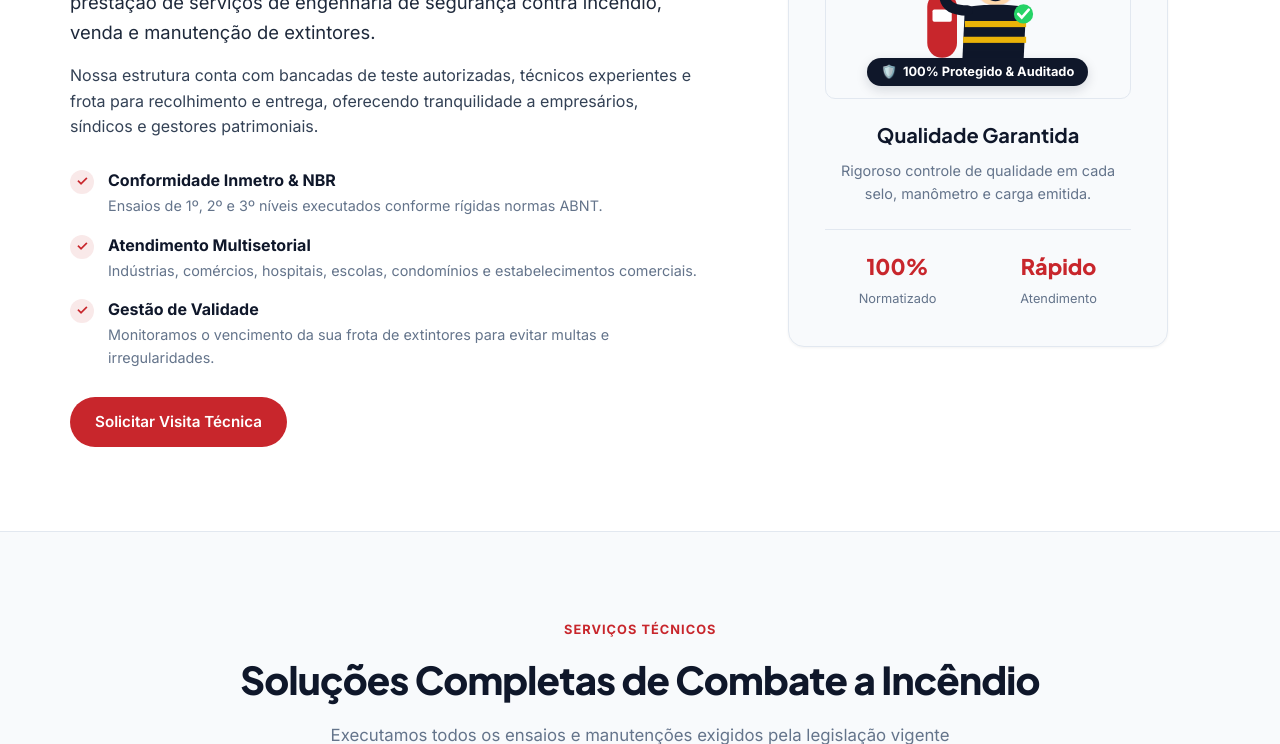
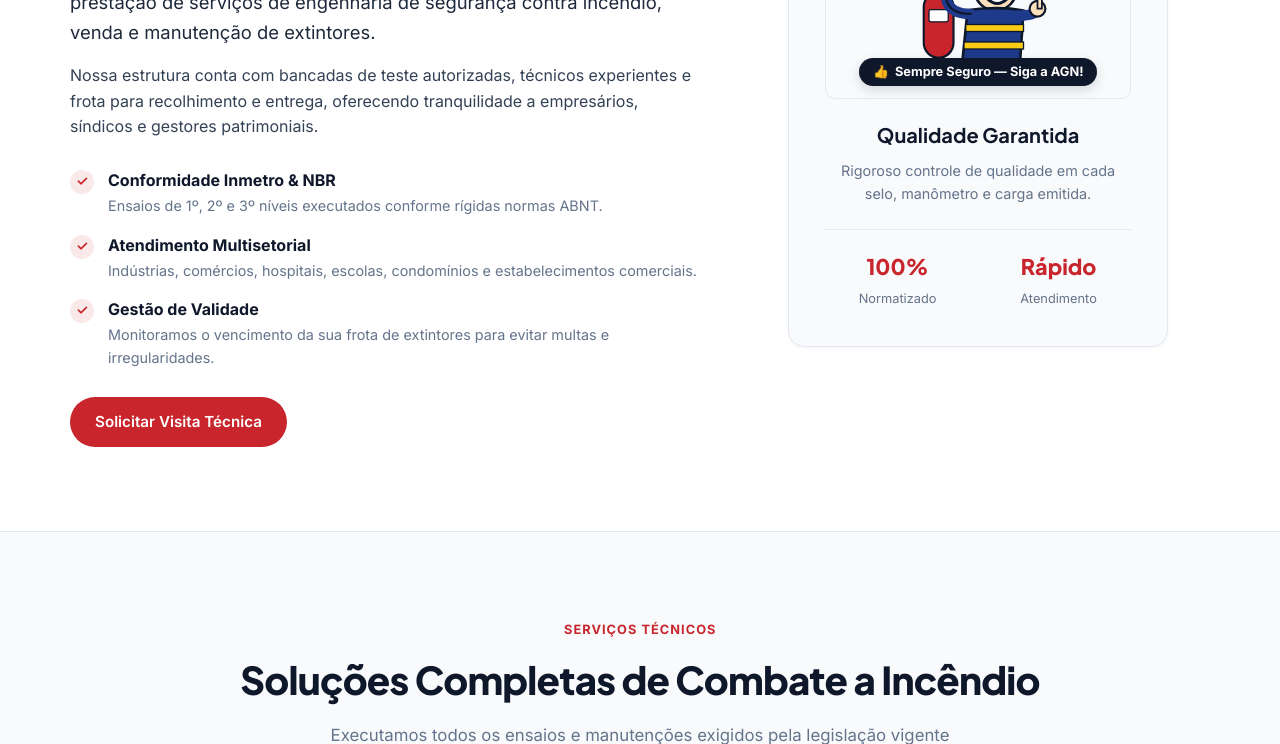
Before and after one commit to ViniciusExtremXD/site-agn, a plain HTML site: page index.html in a window 1280 px wide. Shown: the part 1136-1880 px from the top of the page. Drawn offline with Linux system fonts and the light colour scheme.

Commit message:
Replace firefighter mascot with iconic Fallout Vault Boy style firefighter with thumbs-up gesture

```diff
--- a/index.html
+++ b/index.html
@@ -41,7 +41,7 @@
   <link rel="preconnect" href="https://fonts.gstatic.com" crossorigin>
   <link href="https://fonts.googleapis.com/css2?family=Plus+Jakarta+Sans:wght@500;600;700;800&family=Inter:wght@400;500;600;700&display=swap" rel="stylesheet">
 
-  <link rel="stylesheet" href="css/style.css?v=100">
+  <link rel="stylesheet" href="css/style.css?v=110">
 
   <!-- Schema.org Data for Google Logo, Sitelinks & Business Info -->
   <script type="application/ld+json">
@@ -317,7 +317,7 @@
         <div class="empresa-card-side epic-reveal" style="--delay: 0.3s">
           <div class="seal-box">
 
-            <!-- STAGE DA ANIMAÇÃO DO BOMBEIRO MASCULINO E EXTINTOR COM FUNDO DA COR DA PÁGINA -->
+            <!-- MASCOTE ESTILO VAULT BOY (FALLOUT) BOMBEIRO COM EXTINTOR -->
             <div class="fire-combat-stage-light" id="fireCombatStage">
               <!-- Animated Fire Flames -->
               <svg viewBox="0 0 200 160" class="fire-anim-svg-light" aria-hidden="true">
@@ -341,52 +341,61 @@
                 <span class="p-cloud p4"></span>
               </div>
 
-              <!-- BOMBEIRO HOMEM ROBUSTO COM EXTINTOR E SORRISO -->
+              <!-- VAULT BOY FALLOUT FIREFIGHTER MASCOT -->
               <div class="firefighter-hero-robust" aria-hidden="true">
                 <svg viewBox="0 0 160 160" class="firefighter-robust-svg">
-                  <!-- Robust Red Fire Extinguisher -->
-                  <rect x="22" y="55" width="34" height="75" rx="17" fill="#C8262C"/>
-                  <rect x="32" y="40" width="14" height="16" rx="3" fill="#0F172A"/>
-                  <path d="M40 40 L40 24 C40 24 35 20 22 30" stroke="#0F172A" stroke-width="4.5" fill="none" stroke-linecap="round"/>
-                  <circle cx="48" cy="48" r="4.5" fill="#E2E8F0"/>
-                  <rect x="28" y="75" width="22" height="14" rx="2" fill="#FFF"/>
+                  <!-- Red Extinguisher Cylinder -->
+                  <rect x="18" y="55" width="34" height="75" rx="17" fill="#C8262C" stroke="#0F172A" stroke-width="2.5"/>
+                  <rect x="28" y="40" width="14" height="16" rx="3" fill="#0F172A"/>
+                  <path d="M35 40 L35 24 C35 24 30 20 18 30" stroke="#0F172A" stroke-width="4" fill="none" stroke-linecap="round"/>
+                  <circle cx="44" cy="48" r="4" fill="#E2E8F0"/>
+                  <rect x="24" y="75" width="22" height="14" rx="2" fill="#FFF" stroke="#0F172A" stroke-width="1.5"/>
 
-                  <!-- Male Robust Firefighter -->
-                  <!-- Helmet (Capacete de Bombeiro com viseira) -->
-                  <path d="M70 38 C70 18 100 14 130 38 L138 44 C138 44 110 50 62 44 Z" fill="#C8262C"/>
-                  <rect x="85" y="16" width="30" height="14" rx="4" fill="#EAB308"/>
-                  <path d="M78 40 Q100 44 122 40" stroke="#0F172A" stroke-width="3" fill="none"/>
+                  <!-- Vault Boy Head & Face -->
+                  <!-- Head Circle contour -->
+                  <circle cx="100" cy="52" r="24" fill="#FFE0BD" stroke="#0F172A" stroke-width="3"/>
 
-                  <!-- Male Face (Rosto masculino forte, maxilar definido e sorriso confiante) -->
-                  <path d="M80 38 L120 38 L118 64 Q100 78 82 64 Z" fill="#F87171" opacity="0.15"/>
-                  <path d="M82 38 L118 38 L116 62 C116 72 84 72 84 62 Z" fill="#FED7AA"/>
+                  <!-- Vault Boy Blonde Hair (Classic retro curl swoop) -->
+                  <path d="M78 50 C76 34 88 22 108 24 C122 25 128 36 122 48 C120 44 116 42 110 44 C104 46 98 42 92 46 C86 48 82 46 78 50 Z" fill="#FACC15" stroke="#0F172A" stroke-width="2.5"/>
+                  <path d="M84 34 C94 28 108 28 116 34" stroke="#0F172A" stroke-width="2" fill="none"/>
 
-                  <!-- Masculine eyebrows & eyes -->
-                  <path d="M86 46 L96 44" stroke="#0F172A" stroke-width="3" stroke-linecap="round"/>
-                  <path d="M104 44 L114 46" stroke="#0F172A" stroke-width="3" stroke-linecap="round"/>
-                  <circle cx="91" cy="50" r="2.5" fill="#0F172A"/>
-                  <circle cx="109" cy="50" r="2.5" fill="#0F172A"/>
+                  <!-- Firefighter Helmet mounted over blonde hair -->
+                  <path d="M72 34 C72 18 100 14 128 34 L134 40 C134 40 108 44 66 40 Z" fill="#C8262C" stroke="#0F172A" stroke-width="2.5"/>
+                  <rect x="88" y="16" width="24" height="12" rx="3" fill="#FACC15" stroke="#0F172A" stroke-width="2"/>
 
-                  <!-- Confident Male Smile -->
-                  <path d="M90 60 Q100 68 110 60" stroke="#0F172A" stroke-width="3" fill="none" stroke-linecap="round"/>
+                  <!-- Vault Boy Iconic Winking Eye (Left) & Cheerful Right Eye -->
+                  <!-- Winking Eye (Left) -->
+                  <path d="M88 52 Q94 46 100 52" stroke="#0F172A" stroke-width="3.5" fill="none" stroke-linecap="round"/>
+                  <!-- Open Happy Eye (Right) -->
+                  <circle cx="112" cy="50" r="3.5" fill="#0F172A"/>
 
-                  <!-- Broad Robust Shoulder & Firefighter Jacket -->
-                  <path d="M65 72 C65 72 100 66 135 72 L132 135 L62 135 Z" fill="#0F172A"/>
-                  <!-- Yellow Safety Reflective Stripes -->
-                  <rect x="65" y="88" width="70" height="7" fill="#EAB308"/>
-                  <rect x="63" y="106" width="72" height="7" fill="#EAB308"/>
+                  <!-- Vault Boy Iconic Big Open Smile & Rosy Cheek -->
+                  <path d="M90 62 Q102 74 114 62" stroke="#0F172A" stroke-width="3.5" fill="#FFF" stroke-linecap="round"/>
+                  <circle cx="84" cy="58" r="4" fill="#F87171" opacity="0.6"/>
 
-                  <!-- Arm leaning on extinguisher & Thumbs Up -->
-                  <path d="M68 76 Q45 76 42 62" stroke="#0F172A" stroke-width="12" fill="none" stroke-linecap="round"/>
-                  <circle cx="132" cy="80" r="11" fill="#25D366"/>
-                  <path d="M126 80 L130 84 L138 75" stroke="#FFF" stroke-width="3" fill="none" stroke-linecap="round"/>
+                  <!-- Robust Firefighter Blue Uniform Coat (Vault Suit style accents) -->
+                  <path d="M68 76 C68 76 100 70 132 76 L128 136 L62 136 Z" fill="#1E3A8A" stroke="#0F172A" stroke-width="3"/>
+                  <!-- Yellow Safety Stripes (Vault Boy Yellow) -->
+                  <rect x="66" y="92" width="66" height="8" fill="#FACC15" stroke="#0F172A" stroke-width="1.5"/>
+                  <rect x="64" y="112" width="68" height="8" fill="#FACC15" stroke="#0F172A" stroke-width="1.5"/>
+
+                  <!-- Arm leaning on Extinguisher (Left Arm) -->
+                  <path d="M72 80 Q48 80 44 64" stroke="#1E3A8A" stroke-width="12" fill="none" stroke-linecap="round"/>
+                  <path d="M72 80 Q48 80 44 64" stroke="#0F172A" stroke-width="2.5" fill="none" stroke-linecap="round"/>
+
+                  <!-- Right Arm: Iconic Vault Boy Thumbs-Up Gesture extended forward! -->
+                  <path d="M124 82 Q144 82 148 76" stroke="#1E3A8A" stroke-width="12" fill="none" stroke-linecap="round"/>
+                  <!-- Hand & Big Thumbs Up -->
+                  <circle cx="148" cy="74" r="9" fill="#FFE0BD" stroke="#0F172A" stroke-width="2.5"/>
+                  <!-- Thumb pointing up -->
+                  <path d="M148 74 L148 62 C148 59 153 59 153 62 L153 74 Z" fill="#FFE0BD" stroke="#0F172A" stroke-width="2"/>
                 </svg>
               </div>
 
-              <!-- Extinguished Victory Badge -->
+              <!-- Vault Boy Style Victory Badge -->
               <div class="extinguished-badge-light">
-                <span class="shield-icon">🛡️</span>
-                <strong>100% Protegido & Auditado</strong>
+                <span class="shield-icon">👍</span>
+                <strong>Sempre Seguro — Siga a AGN!</strong>
               </div>
             </div>
 
@@ -824,6 +833,6 @@
     <svg viewBox="0 0 24 24"><path d="M12 2a10 10 0 0 0-8.6 15L2 22l5.2-1.4A10 10 0 1 0 12 2zm5 13.9c-.3.8-1.5 1.5-2.1 1.5-.6.1-1.3.1-2-.2a16 16 0 0 1-7.1-6.2c-.8-1.3-1.2-2.8-.4-3.7l.9-1c.3-.3.8-.3 1 0l1.6 2.1c.2.3.2.6 0 .9l-.7.9c.7 1.3 2.3 2.9 3.7 3.5l.9-.8c.2-.2.6-.3.9-.1l2.2 1.3c.3.2.4.6.3.9z"/></svg>
   </a>
 
-  <script src="js/main.js?v=100"></script>
+  <script src="js/main.js?v=110"></script>
 </body>
 </html>
```
